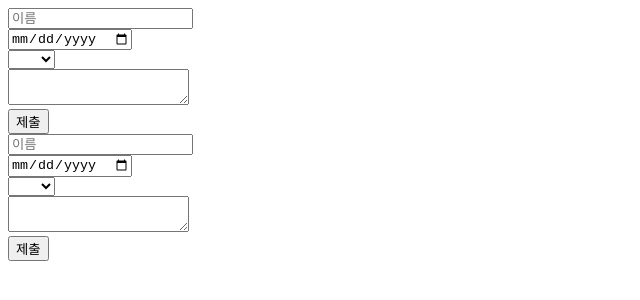
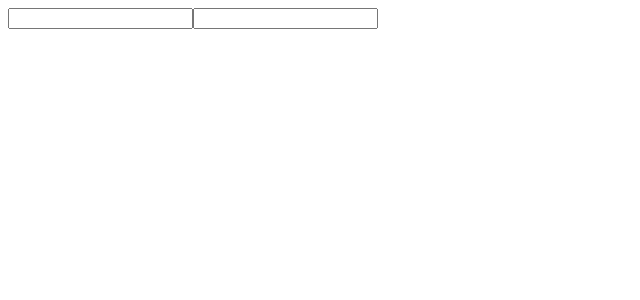
Before and after one commit to nagul2/react, a React (Vite) app in the folder section05/: page / in a window 1280 px wide. Shown: the top 300 px of the page, without its empty margins (0-640 px from the left). Built offline with nearby package versions, Linux system fonts and the light colour scheme.

Commit message:
React Hooks 설명

```diff
--- a/section05/src/App.jsx
+++ b/section05/src/App.jsx
@@ -1,11 +1,11 @@
 import "./App.css";
 import Register from "./components/Register";
+import HookExam from "./components/HookExam";
 
 function App() {
   return (
     <>
-      <Register />
-      <Register />
+      <HookExam />
     </>
   );
 }
@@ -117,4 +117,13 @@
 //   );
 // }
 
-// export default App;
+// useRef
+
+// function App() {
+//   return (
+//     <>
+//       <Register />
+//       <Register />
+//     </>
+//   );
+// }
--- /dev/null
+++ b/section05/src/components/HookExam.jsx
@@ -0,0 +1,50 @@
+import { useState } from "react";
+import useInput from "../hooks/useInput";
+
+// 3가지 Hook 관련 팁
+
+// 3. 커스텀 훅을 제작할 수 있음
+const HookExam = () => {
+  const { input, onChange } = useInput();
+
+  // 반복 사용도 가능함
+  const { input2, onChange2 } = useInput();
+
+  return (
+    <div>
+      <input value={input} onChange={onChange} />
+      <input value={input2} onChange={onChange2} />
+    </div>
+  );
+};
+
+export default HookExam;
+
+// 1. 함수 컴포넌트, 커스텀 훅 내부에서만 호출 가능
+// // const state = useState(); // 함수 밖에서 선언하면 오류가 발생함
+
+// const HookExam = () => {
+//   //   const state = useState();
+
+//   return <div>HookExam</div>;
+// };
+
+// export default HookExam;
+
+// 2. 조건부로 호출될 수는 없음
+// const HookExam = () => {
+
+//     // 조건문 내부에서 Hook 호출 - 오류 발생
+//     if (true) {
+//         const state = useState();
+//     }
+
+//     // 반복문 내부에서 Hook 호출 - 오류 발생
+//     for (let i = 0; i < 3; i++) {
+//         const state = useState();
+//     }
+
+//   return <div>HookExam</div>;
+// };
+
+// export default HookExam;
--- /dev/null
+++ b/section05/src/hooks/useInput.jsx
@@ -0,0 +1,15 @@
+import { useState } from "react";
+
+// 커스텀 훅의 위치는 보통 src/hooks 폴더 내부에 생성함
+
+function useInput() {
+  // 커스텀 훅 -> 함수의 이름 앞에 'use' 키워드를 붙이면 됨
+  const [input, setInput] = useState("");
+
+  const onChange = (e) => {
+    setInput(e.target.value);
+  };
+  return { input, onChange };
+}
+
+export default useInput;
```
Also changed, not shown: section05/src/components/Register.jsx (+74 -3 lines).
